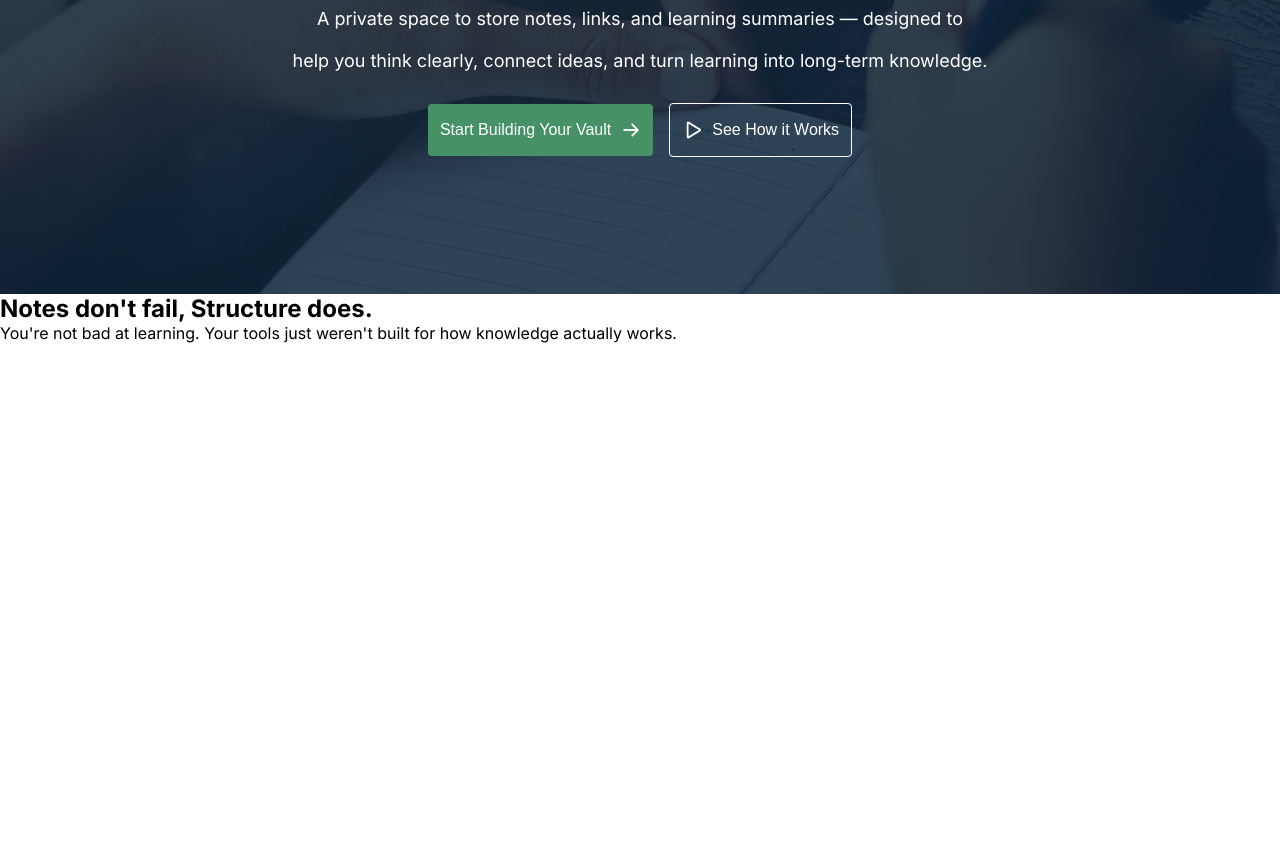
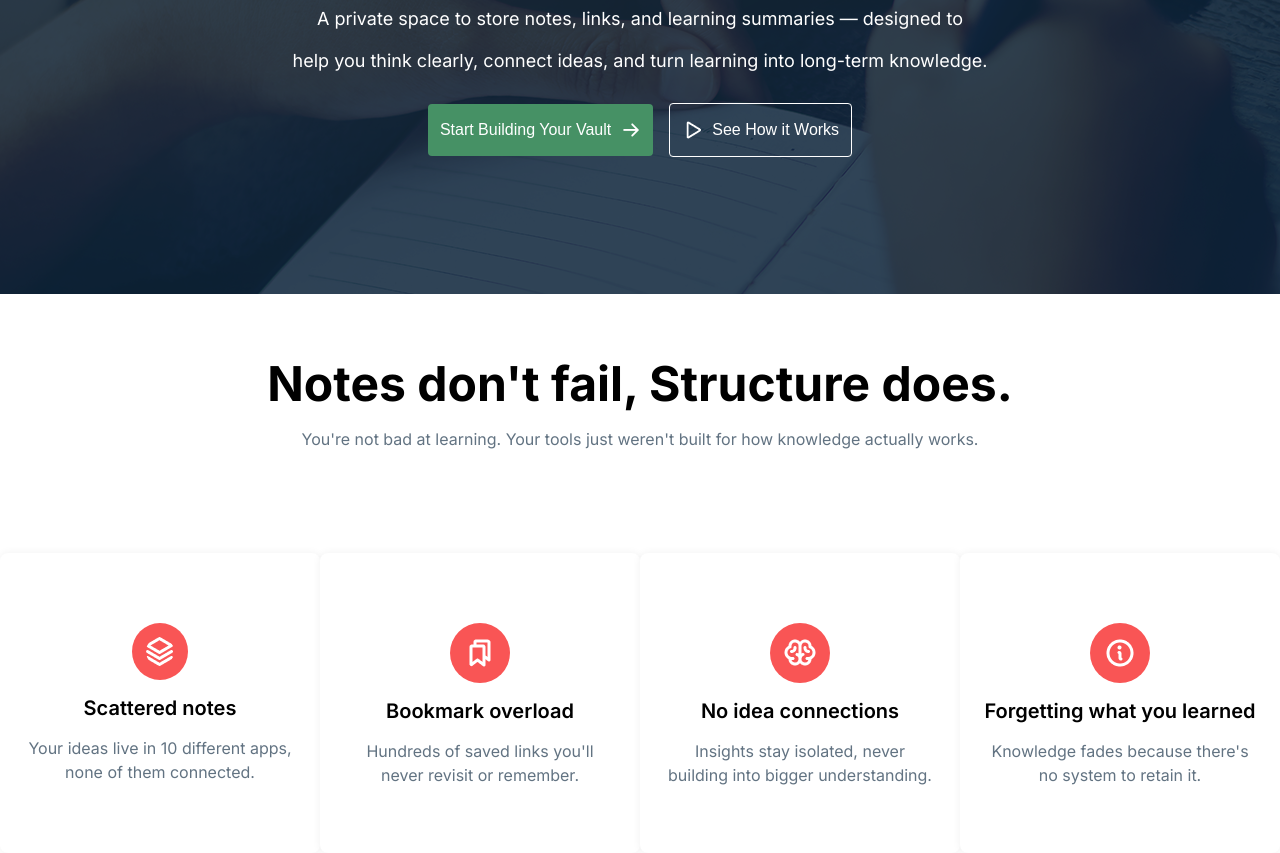
Before and after one commit to ShafkatSharif/PH_Assignment1, a plain HTML site: page index.html in a window 1280 px wide. Shown: the part 484-1337 px from the top of the page. Before the commit the page ends 827 px from the top, so only its background shows below. Drawn offline with Linux system fonts and the light colour scheme.

Commit message:
Next section done

```diff
--- a/index.html
+++ b/index.html
@@ -1,5 +1,6 @@
 <!DOCTYPE html>
 <html lang="en">
+
 <head>
     <meta charset="UTF-8">
     <meta name="viewport" content="width=device-width, initial-scale=1.0">
@@ -7,8 +8,11 @@
     <link rel="stylesheet" href="style.css">
     <link rel="preconnect" href="https://fonts.googleapis.com">
     <link rel="preconnect" href="https://fonts.gstatic.com" crossorigin>
-<link href="https://fonts.googleapis.com/css2?family=Inter:ital,opsz,wght@0,14..32,100..900;1,14..32,100..900&display=swap" rel="stylesheet">
+    <link
+        href="https://fonts.googleapis.com/css2?family=Inter:ital,opsz,wght@0,14..32,100..900;1,14..32,100..900&display=swap"
+        rel="stylesheet">
 </head>
+
 <body class="inter-font">
     <header id="header-container">
         <nav class="nav-container">
@@ -32,34 +36,62 @@
     <section class="intro">
         <div class="contents">
             <div class="content1">
-                <button class="btn2"><img src="assets/dot.png" alt="">  Early Access Now Open</button>
+                <button class="btn2"><img src="assets/dot.png" alt=""> Early Access Now Open</button>
             </div>
             <div class="content2">
-              <h1><span style="color: white;">Structured thinking,</span><br><span style="color: #30B868;">Not just Note-taking.</span></h1>
-              <p style="font-size: 18px; color: white;">A private space to store notes, links, and learning summaries — designed to<br> <br>
+                <h1><span style="color: white;">Structured thinking,</span><br><span style="color: #30B868;">Not just
+                        Note-taking.</span></h1>
+                <p style="font-size: 18px; color: white;">A private space to store notes, links, and learning summaries
+                    — designed to<br> <br>
                     help you think clearly, connect ideas, and turn learning into long-term knowledge.</p>
             </div>
             <div class="buttons">
-                <button class="btn3">Start Building Your Vault  <img src="assets/ArrowRight.png" alt="" style="width: 20px; height: 20px;"></button>
-                <button class="btn4" style="background-color: transparent;"><img src="assets/Play.png" alt=""> See How it Works</button>
+                <button class="btn3">Start Building Your Vault <img src="assets/ArrowRight.png" alt="Right Arrow"
+                        style="width: 20px; height: 20px;"></button>
+                <button class="btn4" style="background-color: transparent;"><img src="assets/Play.png"
+                        alt="Play Button"> See How
+                    it Works</button>
             </div>
         </div>
     </section>
 
     <section class="card-container">
         <div class="heading">
-                    <h1>
+            <h1 style="font-weight: 700; font-size: 48px;">
                 Notes don't fail, Structure does.
             </h1>
-                    <p>
+            <p class="para">
                 You're not bad at learning. Your tools just weren't built for how knowledge actually works.
             </p>
         </div>
         <div class="cards">
             <div class="card">
+                <img src="assets/vector.png" alt="Vector Image" class="card-image">
+                <h3>Scattered notes</h3>
+                <p>Your ideas live in 10 different apps, none of them connected.</p>
+            </div>
+            <div class="card">
+                <img src="assets/Bookmarks.png" alt="Vector Image" class="card-image">
+                <h3>Bookmark overload</h3>
+                <p>Hundreds of saved links you'll never revisit or remember.</p>
+            </div>
 
+            <div class="card">
+                <img src="assets/Brain.png" alt="Vector Image" class="card-image">
+                <h3>No idea connections</h3>
+                <p>Insights stay isolated, never building into bigger understanding.</p>
+            </div>
+            <div class="card">
+                <img src="assets/info.png" alt="Vector Image" class="card-image">
+                <h3>Forgetting what
+                    you learned</h3>
+                <p>Knowledge fades because there's no system to retain it.</p>
             </div>
         </div>
+
+
     </section>
+
 </body>
+
 </html>
--- a/style.css
+++ b/style.css
@@ -1,18 +1,18 @@
-*{
+* {
     margin: 0;
     padding: 0;
     box-sizing: border-box;
 }
 
 .inter-font {
-  font-family: "Inter", sans-serif;
-  font-optical-sizing: auto;
+    font-family: "Inter", sans-serif;
+    font-optical-sizing: auto;
 
 }
 
 #header-container {
-   max-width: 1600px;
-   margin: 0 auto;
+    max-width: 1600px;
+    margin: 0 auto;
     /* border: 1px solid red; */
 }
 
@@ -37,7 +37,7 @@
     height: 60px;
 }
 
-#header-container .nav-container .link-lists{
+#header-container .nav-container .link-lists {
     margin: 0 auto;
 }
 
@@ -46,11 +46,13 @@
     justify-content: space-between;
 
 }
-.links li{
+
+.links li {
     list-style: none;
 
 }
-.links li a{
+
+.links li a {
     list-style: none;
     margin: 0 32px;
     text-decoration: none;
@@ -59,7 +61,7 @@
 }
 
 
-.btn{
+.btn {
     padding: 16px 12px;
     max-width: 164px;
     background-color: #469165;
@@ -71,17 +73,18 @@
     border: none;
 
 }
-.btn:hover{
 
-    background: linear-gradient( #28a75e 0%, #1f5139 100%);
+.btn:hover {
+
+    background: linear-gradient(#28a75e 0%, #1f5139 100%);
 }
 
-.intro{
+.intro {
     max-width: 1600px;
     height: 674px;
     /* width: 100%; */
 
-    background: url(assets/hero-bg.png) center no-repeat, linear-gradient(rgba(10,30,40,.85), rgba(10,30,40,.85));
+    background: url(assets/hero-bg.png) center no-repeat, linear-gradient(rgba(10, 30, 40, .85), rgba(10, 30, 40, .85));
     /* border: red solid 1px; */
 
     margin: 0 auto;
@@ -90,16 +93,16 @@
     align-items: center;
 }
 
-.intro .contents{
+.intro .contents {
     width: 1360px;
 
     text-align: center;
     /* border: red solid 1px; */
 }
 
-.contents .btn2{
+.contents .btn2 {
     align-content: top center;
-    color : #30B868;
+    color: #30B868;
     max-width: 229px;
     background-color: white;
 
@@ -111,43 +114,43 @@
 
 }
 
-.btn2{
+.btn2 {
     padding: 8px 12px;
     border-radius: 20px;
     align-items: center;
 
 }
 
-.btn2 img{
+.btn2 img {
     margin-top: 1px;
 
 }
 
-.btn2:hover{
-    background: linear-gradient( #f0f0f0 0%, #d9d9d9 100%);
+.btn2:hover {
+    background: linear-gradient(#f0f0f0 0%, #d9d9d9 100%);
 }
 
-.contents p{
+.contents p {
 
 
     margin: 0 auto;
 }
 
 
-.content2 h1{
+.content2 h1 {
     font-size: 72px;
     margin-bottom: 16px;
 }
 
-.buttons{
+.buttons {
     margin-top: 32px;
-     display: flex;
+    display: flex;
     justify-content: center;
     align-items: center;
     gap: 16px;
 }
 
-.btn3{
+.btn3 {
     padding: 16px 12px;
     max-width: 251px;
     background-color: #469165;
@@ -162,7 +165,8 @@
     gap: 10px;
 
 }
-.btn4{
+
+.btn4 {
     padding: 16px 12px;
     max-width: 198px;
     background-color: #469165;
@@ -176,7 +180,82 @@
     align-items: center;
     gap: 10px;
 }
-.btn3:hover, .btn4:hover{
 
-    background: linear-gradient( #28a75e 0%, #1f5139 100%);
+.btn3:hover,
+.btn4:hover {
+
+    background: linear-gradient(#28a75e 0%, #1f5139 100%);
 }
+
+.card-container .heading {
+    padding: 60px 0px;
+    text-align: center;
+    margin-bottom: 44px;
+}
+
+.card-container {
+    max-width: 1600px;
+    margin: 0 auto;
+    /* border: 1px solid red; */
+}
+
+.card-container .para,
+.card-container .heading p {
+    text-align: center;
+
+    font-size: 16px;
+    color: #627382;
+    margin-top: 16px;
+}
+
+.cards {
+    /* max-width: 1360px;
+    margin: 0 auto;
+    display: flex;
+    justify-content: center;
+    gap: 24px; */
+    max-width: 1360px;
+    margin: 0 auto;
+    display: flex;
+    justify-content: space-between;
+
+    gap: 0;
+
+}
+
+.card {
+    width: 322px;
+    height: 300px;
+
+    background: #FFFFFF;
+    border-radius: 8px;
+    padding: 70px 24px 24px 24px;
+
+    display: flex;
+    flex-direction: column;
+    align-items: center;
+    justify-content: flex-start;
+    gap: 16px;
+    box-shadow: 0px 0px 8px 0px rgba(0, 0, 0, 0.06);
+}
+
+.card h3 {
+    text-align: center;
+    font-size: 20px;
+    font-weight: 600;
+}
+
+.card p {
+    text-align: center;
+    font-size: 16px;
+    color: #627382;
+    line-height: 1.5;
+}
+
+
+.card-image {
+    background-color: #F95555;
+    border-radius: 50%;
+    max-width: 60px;
+    padding: 14px;
+}
```
Lines whose indentation alone changed are shown as unchanged.
